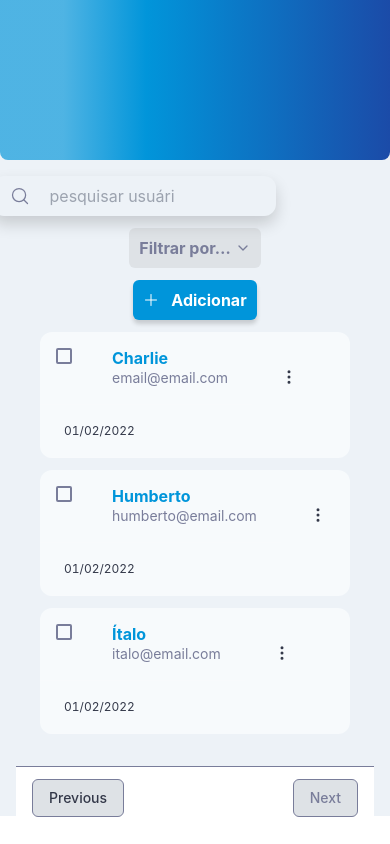
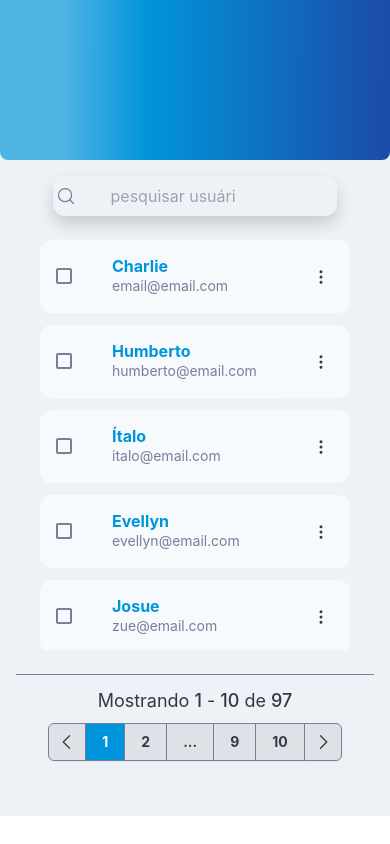
Before and after one commit to CharlieBellow/GLPI-react-components, a React (Create React App) app: page / in a window 390 px wide. Built offline with nearby package versions, Linux system fonts and the light colour scheme; the HTML template or start-up script is replaced by a standard one.

Commit message:
style page tableList

```diff
--- a/src/components/ButtonSelect.tsx
+++ b/src/components/ButtonSelect.tsx
@@ -1,11 +1,16 @@
 
 import { FiChevronDown, FiChevronUp, FiCheck } from "react-icons/fi";
 import { Select, SelectContent, SelectGroup, SelectIcon, SelectItem, SelectItemIndicator, SelectItemText, SelectLabel, SelectScrollDownButton, SelectScrollUpButton, SelectSeparator, SelectTrigger, SelectValue, SelectViewport } from "@radix-ui/react-select";
+interface ButtonSelectProps {
+	className?: string
+}
 
 
-
-export const ButtonSelect = () => (
-	<div className="bg-cinza-medio text-cinza-texto font-bold text-base py-2 px-[0.625rem] rounded-md ">
+export const ButtonSelect = (props: ButtonSelectProps) => (
+	<div
+		className={` bg-cinza-medio text-cinza-texto font-bold text-base py-2 px-[0.625rem] rounded-md`}
+		{...props}
+	>
 		<Select>
 			<SelectTrigger
 				aria-label="Filter"
@@ -20,8 +25,8 @@ export const ButtonSelect = () => (
 				<SelectScrollUpButton>
 					<FiChevronUp size={24} className="pl-1" />
 				</SelectScrollUpButton>
-				<SelectViewport className="bg-cinza-medio rounded-md">
-					<SelectGroup className="px-1 py-1">
+				<SelectViewport className="bg-cinza-medio rounded-md ">
+					<SelectGroup className="px-1 py-1 h-full">
 						<SelectLabel>Selecione uma opção:</SelectLabel>
 						<SelectItem
 							value="name"
--- a/src/components/PaginationTable.tsx
+++ b/src/components/PaginationTable.tsx
@@ -4,8 +4,8 @@ import { Link } from 'react-router-dom'
 export default function PaginationTable() {
   return (
 		<>
-			<div className="flex items-center justify-between border-t border-cinza-texto bg-branco-100 px-4 mt-6 py-3 sm:px-6">
-				<div className="flex flex-1 justify-between sm:hidden">
+			<div className="flex items-center justify-between border-t border-cinza-texto lg:bg-branco-100 px-4 mt-6 py-3 sm:px-6">
+				<div className="flex-1 justify-between hidden">
 					<Link
 						to="#"
 						className="relative inline-flex items-center rounded-md border border-cinza-texto bg-cinza-medio px-4 py-2 text-sm font-medium text-fundo-claro hover:bg-cinza-escuro"
@@ -19,7 +19,7 @@ export default function PaginationTable() {
 						Next
 					</Link>
 				</div>
-				<div className="hidden sm:flex sm:flex-1 sm:items-center sm:justify-between">
+				<div className="flex flex-1 items-center flex-col lg:flex-row gap-2 justify-between">
 					<div>
 						<p className="text-lg text-fundo-claro">
 							Mostrando <span className="font-medium">1</span> -{" "}
--- a/src/components/Search.tsx
+++ b/src/components/Search.tsx
@@ -7,10 +7,10 @@ interface SearchProps {
 
 export default function Search(props: SearchProps) {
   return (
-		<div className="relative ">
+		<div className="relative flex justify-center">
 			<MagnifyingGlass
 				size={20}
-				className="absolute top-[25%] left-[18px] text-cinza-texto"
+				className="absolute top-[25%] left-[64px] lg:left-[18px] text-cinza-texto"
 			/>
 			<label htmlFor="search"></label>
 			<input
--- a/src/components/TableList/TableOptions.tsx
+++ b/src/components/TableList/TableOptions.tsx
@@ -19,13 +19,15 @@ export default function TableOptions() {
 						Busca
 					</label>
 
-					<Search placeholder="pesquisar usuário" />
+						<Search placeholder="pesquisar usuário" />
+
 				</div>
-
-				<ButtonSelect />
+				<div className="hidden lg:flex">
+					<ButtonSelect />
+				</div>
 				<div className="relative">
 					<ButtonMainWithIcon
-						classname="flex items-center px-[0.625rem] py-2 bg-azul-ufal text-branco-100 rounded-md shadow-sombra-botao font-bold text-base"
+						classname="hidden lg:flex items-center px-[0.625rem] py-2 bg-azul-ufal text-branco-100 rounded-md shadow-sombra-botao font-bold text-base"
 						icon={<Plus className="mr-3" />}
 						title="Adicionar"
 					/>
--- a/src/components/TableList/index.tsx
+++ b/src/components/TableList/index.tsx
@@ -29,7 +29,7 @@ function TableList(props: TableProps) {
 	return (
 		<>
 			<div className="lg:bg-branco-100 p-4 lg:m-[4.5rem] rounded-lg h-[41rem]">
-				<TableOptions />
+				<TableOptions/>
 
 				<div className="h-[26.375rem] overflow-y-auto">
 					<Table colorScheme="whiteAlpha" className="relative">
@@ -54,14 +54,16 @@ function TableList(props: TableProps) {
 											className="lg:border-b-2 lg:border-cinza-texto  lg:bg-branco-100   lg:flex flex-row w-full justify-between items-center"
 											key={user.name}
 										>
-											<div className="flex flex-start min-w-[33.33%]">
-												<Td px={["4", "4", "6"]} className="">
+											{/*<div className="flex lg:flex-1 ">*/}
+											<div className=" flex lg:flex lg:flex-1 flex-row">
+												<Td px={["4", "4", "6"]} className="flex items-center ">
 													<Checkbox
 														className="border-cinza-texto"
 														colorScheme="gray"
 													></Checkbox>
 												</Td>
-												<Td>
+												<div className="flex flex-row justify-between w-full">
+													<Td className="">
 														<Box key={user.name}>
 															<Link to="#">
 																<Text
@@ -76,24 +78,19 @@ function TableList(props: TableProps) {
 															</Text>
 														</Box>
 													</Td>
-												<div>
-
-												</div>
 													<ButtonMainWithIcon
-													classname="lg:hidden items-center px-2 py-2 ml-5 mt-4 bg-transparent text-fundo-claro rounded-md"
-													icon={
-														<FiMoreVertical
-															className=""
-															size={18}
-														/>
-													}
+														classname="lg:hidden items-center bg-transparent text-fundo-claro pr-5"
+														icon={<FiMoreVertical className="" size={18} />}
 														title=""
 													/>
 												</div>
-											{/*<div className="max-w-[33.33%] flex flex-row justify-around">*/}
+											</div>
+
+											<div className="lg:flex lg:flex-1 flex-col lg:flex-row hidden">
 												<Td className="text-fundo-claro text-xs lg:text-base">
 													{user.date}
 												</Td>
+											</div>
 											{/*</div>*/}
 
 											<ButtonMainWithIcon
```
Lines whose indentation alone changed are shown as unchanged.
